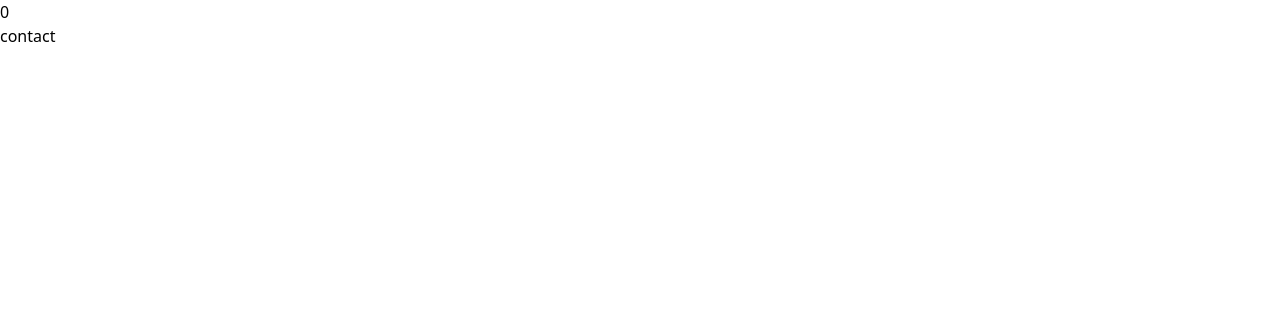
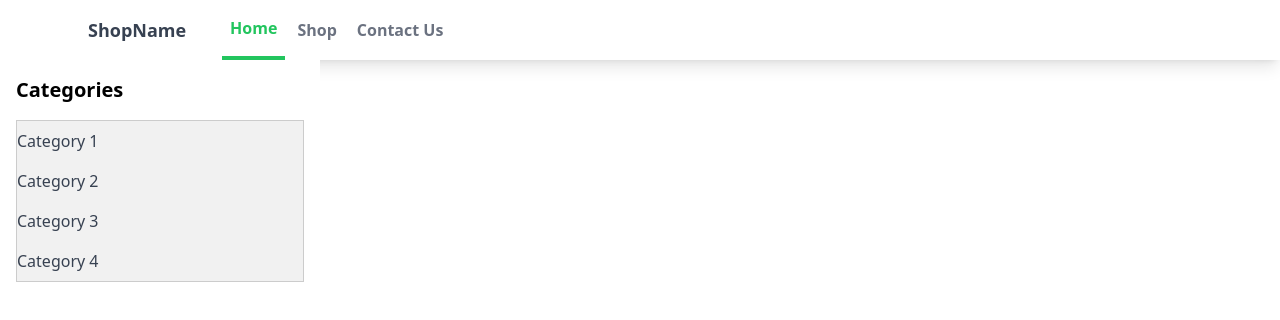
Before and after one commit to keystrm/vue-shop, a Vue app: page /contact-us in a window 1280 px wide. Shown: the top 320 px of the page. Built offline with nearby package versions, Linux system fonts and the light colour scheme.

Commit message:
basic html
html design

```diff
--- a/src/App.vue
+++ b/src/App.vue
@@ -1,15 +1,185 @@
 <script setup lang="ts">
-import {useCounterStore} from './store/counter'
 
-const store = useCounterStore();
+const openCity = (evt:Event, cityName:string) => {
+  var i, tabcontent, tablinks;
+  tabcontent = document.getElementsByClassName("tabcontent");
+  for (i = 0; i < tabcontent.length; i++) {
+    tabcontent[i].style.display = "none";
+  }
+  tablinks = document.getElementsByClassName("tablinks");
+  for (i = 0; i < tablinks.length; i++) {
+    tablinks[i].className = tablinks[i].className.replace(" active", "");
+  }
+  document.getElementById(cityName).style.display = "block";
+  evt.currentTarget.className += " active";
+}
 
 </script>
 
 <template>
-<h1 @click="store.increment"> {{ store.count }}</h1>
-<RouterView/>
+        <!-- Navbar -->
+    <nav class="bg-white shadow-lg">
+        <div class="max-w-6xl mx-auto px-4">
+            <div class="flex justify-between">
+                <div class="flex space-x-7">
+                    <div class="flex items-center py-4 px-2">
+                        <!-- Website Logo -->
+                        <a href="#" class="flex items-center text-gray-700">
+                            <span class="font-semibold text-lg">ShopName</span>
+                        </a>
+                    </div>
+                    <!-- Primary Navbar items -->
+                    <div class="hidden md:flex items-center space-x-1">
+                        <a href="#" class="py-4 px-2 text-green-500 border-b-4 border-green-500 font-semibold ">Home</a>
+                        <a href="#" class="py-4 px-2 text-gray-500 font-semibold hover:text-green-500 transition duration-300">Shop</a>
+                        <a href="#" class="py-4 px-2 text-gray-500 font-semibold hover:text-green-500 transition duration-300">Contact Us</a>
+                    </div>
+                </div>
+                <!-- Mobile menu button -->
+                <div class="md:hidden flex items-center">
+                    <button class="outline-none mobile-menu-button">
+                        <svg class=" w-6 h-6 text-gray-500 hover:text-green-500 "
+                            x-show="!showMenu"
+                            fill="none"
+                            stroke-linecap="round"
+                            stroke-linejoin="round"
+                            stroke-width="2"
+                            viewBox="0 0 24 24"
+                            stroke="currentColor"
+                        >
+                            <path d="M4 6h16M4 12h16m-7 6h7"></path>
+                        </svg>
+                    </button>
+                </div>
+            </div>
+        </div>
+        <!-- mobile menu -->
+        <div class="hidden mobile-menu">
+            <ul class="">
+                <li><a href="#" class="block text-sm px-2 py-4 text-white bg-green-500 font-semibold">Home</a></li>
+                <li><a href="#services" class="block text-sm px-2 py-4 hover:bg-green-500 transition duration-300">Shop</a></li>
+                <li><a href="#contact" class="block text-sm px-2 py-4 hover:bg-green-500 transition duration-300">Contact Us</a></li>
+            </ul>
+        </div>
+    </nav>
+
+    <!-- Main Container -->
+    <div class="flex flex-wrap md:flex-nowrap">
+        <!-- Side Pane for Product Categories -->
+        <div class="md:w-1/4 p-4 bg-white hidden md:block">
+            <h2 class="font-bold text-xl">Categories</h2>
+            <ul class="mt-4 tab">
+                <li><a @click.prevent="openCity(event, 'cat1')" class="block text-gray-700 py-2 tablinks">Category 1</a></li>
+                <li><a @click.prevent="openCity(event, 'cat2')" class="block text-gray-700 py-2 tablinks">Category 2</a></li>
+                <li><a @click.prevent="openCity(event, 'cat3')" class="block text-gray-700 py-2 tablinks">Category 3</a></li>
+                <li><a @click.prevent="openCity(event, 'cat4')" class="block text-gray-700 py-2 tablinks">Category 4</a></li>
+            </ul>
+        </div>
+
+        <!-- Main Area for Product List 1 -->
+        <div id="cat1" class="w-full md:flex-1 p-4 tabcontent">
+            <div class="grid grid-cols-2 md:grid-cols-3 lg:grid-cols-4 gap-4">
+                <!-- Product Card -->
+                <div class="bg-white shadow rounded-lg p-4" v-for="n in 10000">
+                    <img src="https://via.placeholder.com/150" alt="product" class="rounded-t-lg w-full h-40 object-cover">
+                    <div class="p-4">
+                        <h3 class="text-lg font-semibold">Product Name</h3>
+                        <p class="text-gray-600">Product Description</p>
+                        <button class="mt-4 px-4 py-2 bg-green-500 text-white rounded">Buy Now</button>
+                    </div>
+                </div>
+                <!-- Repeat Product Card for each product -->
+            </div>
+        </div>
+
+        <!-- Main Area for Product List 2 -->
+        <div id="cat2" class="w-full md:flex-1 p-4 tabcontent">
+            <div class="grid grid-cols-2 md:grid-cols-3 lg:grid-cols-4 gap-4">
+                <!-- Product Card -->
+                <div class="bg-white shadow rounded-lg p-4" v-for="s in 100">
+                    <img src="https://via.placeholder.com/150" alt="product" class="rounded-t-lg w-full h-40 object-cover">
+                    <div class="p-4">
+                        <h3 class="text-lg font-semibold">Product Name</h3>
+                        <p class="text-gray-600">Product Description</p>
+                        <button class="mt-4 px-4 py-2 bg-red-500 text-white rounded">Buy Now</button>
+                    </div>
+                </div>
+                <!-- Repeat Product Card for each product -->
+
+            </div>
+        </div>
+
+        <!-- Main Area for Product List 3 -->
+        <div id="cat3" class="w-full md:flex-1 p-4 tabcontent">
+            <div class="grid grid-cols-2 md:grid-cols-3 lg:grid-cols-4 gap-4">
+                <!-- Product Card -->
+                <div class="bg-white shadow rounded-lg p-4" v-for="s in 100">
+                    <img src="https://via.placeholder.com/150" alt="product" class="rounded-t-lg w-full h-40 object-cover">
+                    <div class="p-4">
+                        <h3 class="text-lg font-semibold">Product Name</h3>
+                        <p class="text-gray-600">Product Description</p>
+                        <button class="mt-4 px-4 py-2 bg-blue-500 text-white rounded">Buy Now</button>
+                    </div>
+                </div>
+                <!-- Repeat Product Card for each product -->
+            </div>
+        </div>
+
+        <!-- Main Area for Product List 4 -->
+        <div id="cat4" class="w-full md:flex-1 p-4 tabcontent">
+            <div class="grid grid-cols-2 md:grid-cols-3 lg:grid-cols-4 gap-4">
+                <!-- Product Card -->
+                <div class="bg-white shadow rounded-lg p-4" v-for="s in 200">
+                    <img src="https://via.placeholder.com/150" alt="product" class="rounded-t-lg w-full h-40 object-cover">
+                    <div class="p-4">
+                        <h3 class="text-lg font-semibold">Product Name</h3>
+                        <p class="text-gray-600">Product Description</p>
+                        <button class="mt-4 px-4 py-2 bg-yellow-500 text-white rounded">Buy Now</button>
+                    </div>
+                </div>
+                <!-- Repeat Product Card for each product -->
+
+            </div>
+        </div>
+    </div>
 </template>
 
 <style scoped>
 
+.tab {
+  overflow: hidden;
+  border: 1px solid #ccc;
+  background-color: #f1f1f1;
+}
+
+/* Style the buttons inside the tab */
+.tab button {
+  background-color: inherit;
+  float: left;
+  border: none;
+  outline: none;
+  cursor: pointer;
+  padding: 14px 16px;
+  transition: 0.3s;
+  font-size: 17px;
+}
+
+/* Change background color of buttons on hover */
+.tab button:hover {
+  background-color: #ddd;
+}
+
+/* Create an active/current tablink class */
+.tab button.active {
+  background-color: #ccc;
+}
+
+/* Style the tab content */
+.tabcontent {
+  display: none;
+  padding: 6px 12px;
+  border: 1px solid #ccc;
+  border-top: none;
+}
+
 </style>
--- /dev/null
+++ b/src/components/NavBar.vue
@@ -0,0 +1,21 @@
+<template>
+    <nav class="bg-gray-800 text-white p-4">
+        <div class="container mx-auto flex justify-between items-center">
+            <router-link to="/" class="text-xl font-semibold">Logo</router-link>
+            <div class="hidden md:flex space-x-4">
+                <router-link to="/" class="hover:text-gray-300">Home</router-link>
+                <router-link to="/shop" class="hover:text-gray-300">Shop</router-link>
+                <router-link to="/contact-us" class="hover:text-gray-300">Contact Us</router-link>
+            </div>
+            <button class="md:hidden text-xl">
+                <svg xmlns="http://www.w3.org/2000/svg" fill="none" viewBox="0 0 24 24" stroke="currentColor">
+                    <path stroke-linecap="round" stroke-linejoin="round" stroke-width="2" d="M4 6h16M4 12h16m-7 6h7" />
+                </svg>
+            </button>
+        </div>
+    </nav>
+</template>
+
+<script setup lang="ts">
+
+</script>
--- /dev/null
+++ b/src/components/SidePane.vue
@@ -0,0 +1,14 @@
+<template>
+    <div class="w-64 h-full bg-gray-800 text-white hidden md:block">
+        <div class="p-5">
+            <h2 class="text-xl font-semibold mb-4">Categories</h2>
+            <ul class="space-y-2">
+                <li><a href="#" class="hover:text-gray-300">Electronics</a></li>
+                <li><a href="#" class="hover:text-gray-300">Fashion</a></li>
+                <li><a href="#" class="hover:text-gray-300">Home & Garden</a></li>
+                <li><a href="#" class="hover:text-gray-300">Toys & Games</a></li>
+                <li><a href="#" class="hover:text-gray-300">Sports & Leisure</a></li>
+            </ul>
+        </div>
+    </div>
+</template>
--- a/src/pages/HomePage.vue
+++ b/src/pages/HomePage.vue
@@ -1,5 +1,5 @@
 <template>
-    <h1 class="text-yellow-800">Home</h1>
+    <h1 class="text-green-500">Home</h1>
 </template>
 <script setup lang="ts">
 
```
